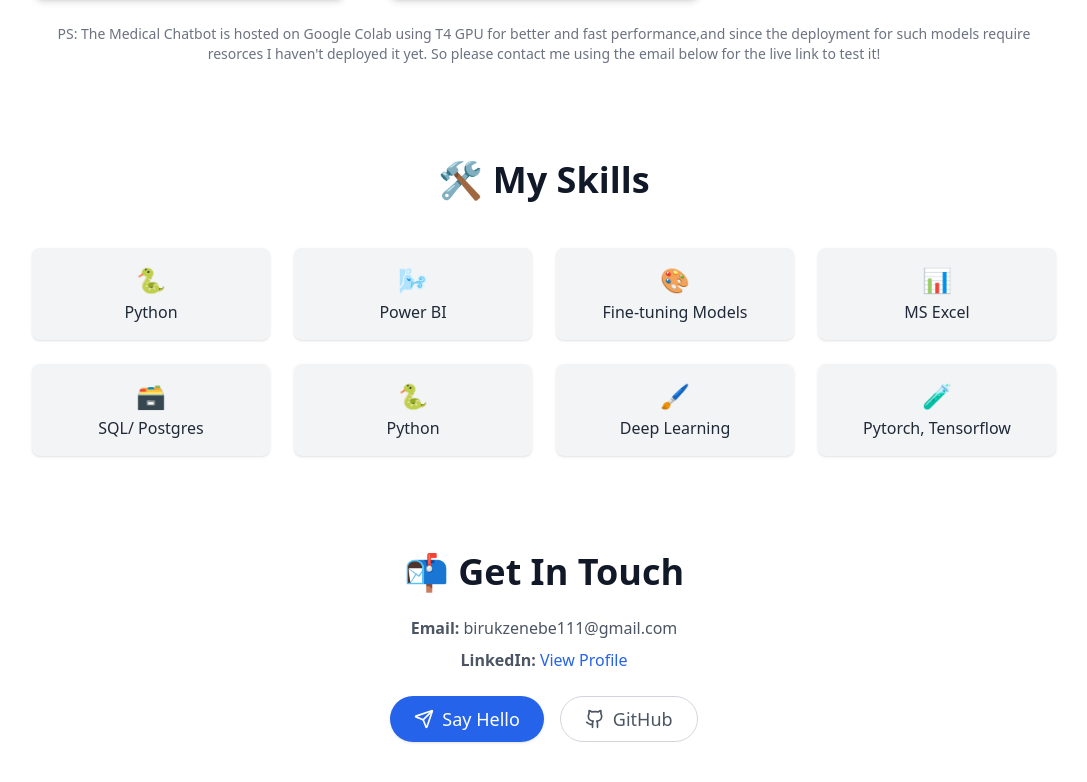
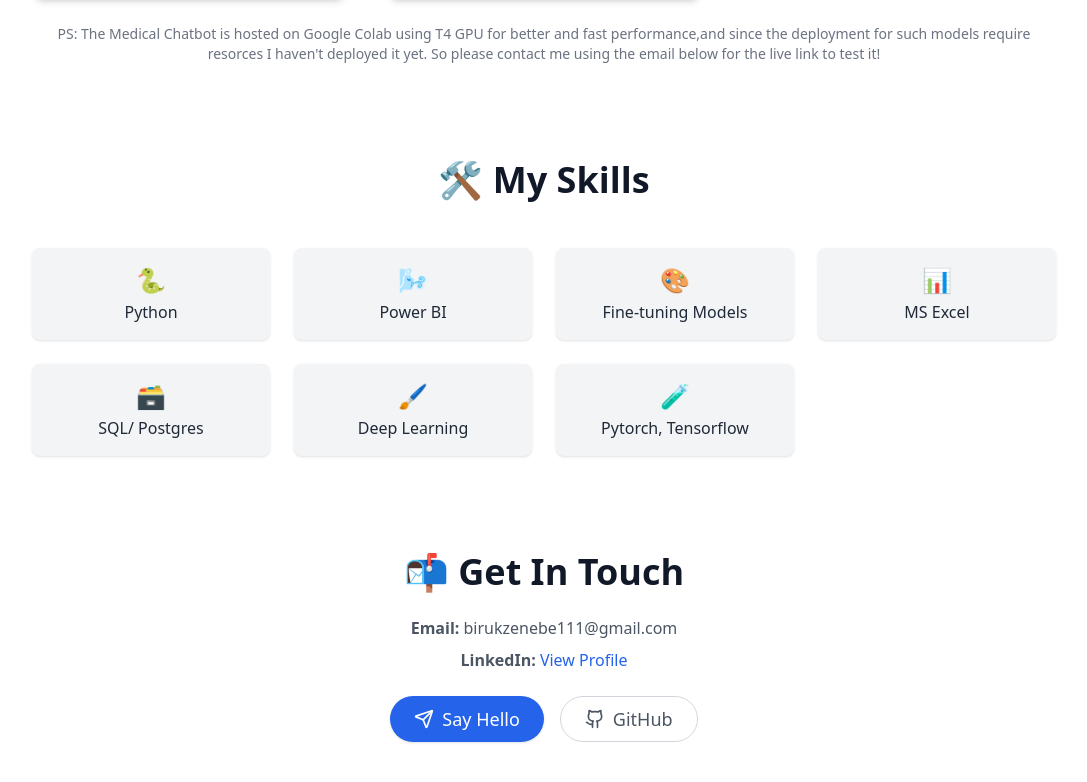
Before and after one commit to BirukZenebe1/Portofolio, a React (Create React App) app: page / in a window 1280 px wide. Shown: the part 2804-3586 px from the top of the page, without its empty margins (96-1183 px from the left). Built offline with nearby package versions, Linux system fonts and the light colour scheme.

Commit message:
Remove 'Python' from skills list

```diff
--- a/src/Portfolio.jsx
+++ b/src/Portfolio.jsx
@@ -53,7 +53,6 @@ export default function Portfolio() {
     "Fine-tuning Models",
     "MS Excel",
     "SQL/ Postgres",
-    "Python",
     "Deep Learning",
     "Pytorch, Tensorflow",
   ];
```
